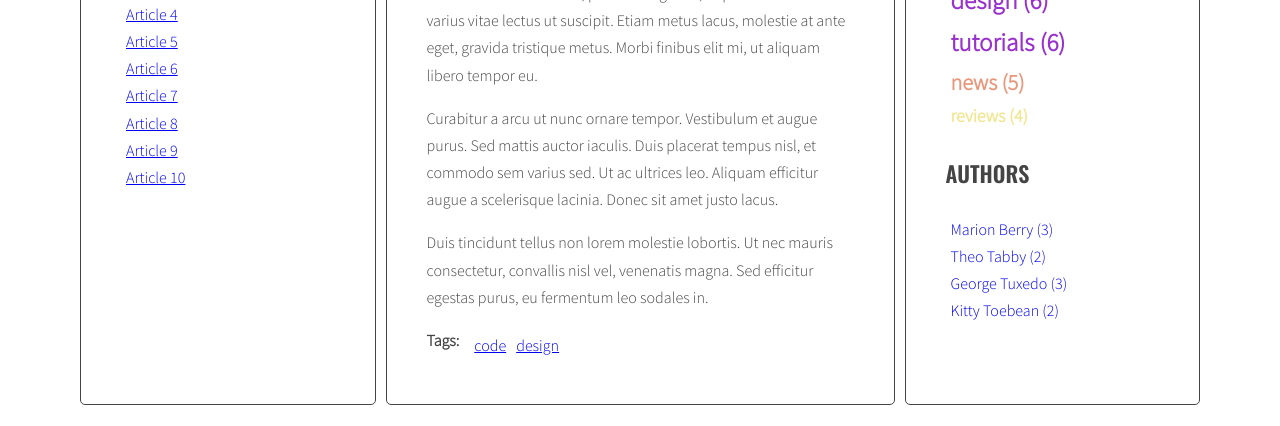
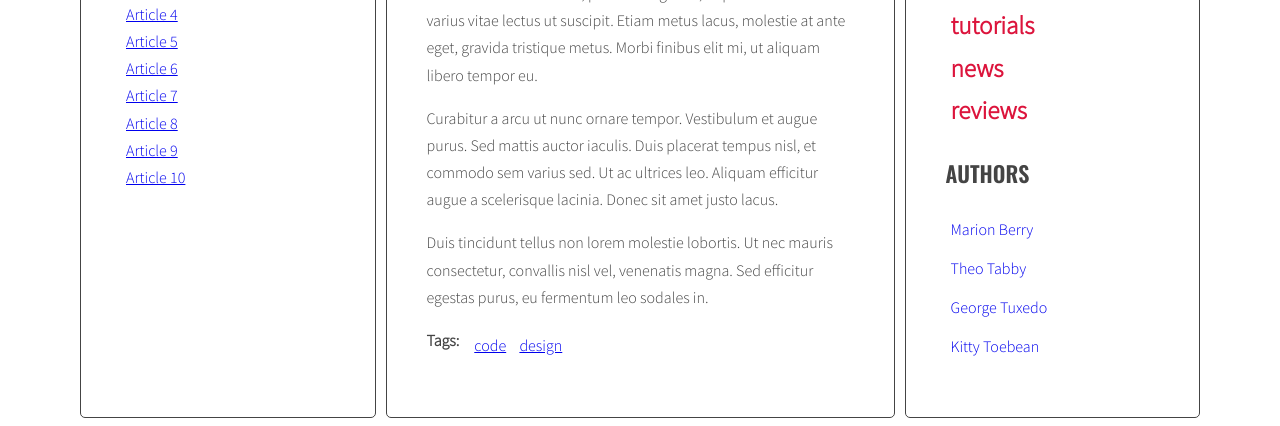
Before and after one commit to KamilaKodilla/javascript-blog, a website: page index.html in a window 1280 px wide. Shown: the part 444-870 px from the top of the page. Drawn offline with nearby package versions, Linux system fonts and the light colour scheme.

Commit message:
Add handlebars

```diff
--- a/index.html
+++ b/index.html
@@ -180,17 +180,40 @@
                 <aside class="sidebar">
                   <h2 class="section-title">Tags</h2>
                   <ul class="list tags">
-
                   </ul>
                   <h2 class="section-title">Authors</h2>
                   <ul class="list authors">
-
                   </ul>
                 </aside>
               </main>
             </div>
           </div>
 
+          <script id="template-article-link" type="text/x-handlebars-template">
+            <li><a href="#{{ id }}"><span>{{ title }}</span></a></li>
+          </script>
+
+          <script id="template-tag-link" type="text/x-handlebars-template">
+            <li><a href="#tag-{{ id }}"><span>{{ title }}</span></a></li>
+          </script>
+
+          <script id="template-author-link" type="text/x-handlebars-template">
+            <a href="#author-{{ id }}"><span>{{ title }}</span></a>
+          </script>
+
+          <script id="template-tag-cloud-link" type="text/x-handlebars-template">
+            {{#each tags}}
+            <li><a href="#tag-{{ tag }}" class="{{className}}">{{ tag }}</a></li>
+            {{/each}}
+          </script>
+
+          <script id="template-author-cloud-link" type="text/x-handlebars-template">
+            {{#each authors}}
+            <li><a href="#author-{{ author }}">{{ author }}</a></li>
+            {{/each}}
+          </script>
+
+          <script src="https://cdnjs.cloudflare.com/ajax/libs/handlebars.js/4.1.0/handlebars.min.js"></script>
           <script src="js/script.js"></script>
     </body>
 </html>
--- a/js/script.js
+++ b/js/script.js
@@ -1,8 +1,12 @@
 'use strict';
 {
-  //const templates = {
-    //articleLink: Handlebars.compile(document.querySelector('#template-article-link').innerHTML)
-  //}
+  const templates = {
+  articleLink: Handlebars.compile(document.querySelector('#template-article-link').innerHTML),
+  tagLink: Handlebars.compile(document.querySelector('#template-tag-link').innerHTML),
+  authorLink: Handlebars.compile(document.querySelector('#template-author-link').innerHTML),
+  tagCloudLink: Handlebars.compile(document.querySelector('#template-tag-cloud-link').innerHTML),
+  authorCloudLink: Handlebars.compile(document.querySelector('#template-author-cloud-link').innerHTML)
+  }
 
   const titleClickHandler = function(event){
     event.preventDefault();
@@ -79,10 +83,11 @@
       const articleTitle = article.querySelector(optTitleSelector).innerHTML;
 
       /* create HTML of the link */
-      const linkHTML = '<li><a href="#' + articleId + '"><span>' + articleTitle + '</span></a></li>';
-      //const linkHTMLData = {id: articleId, title: articleTitle};
-      //const linkHTML = templates.articleLink(linkHTMLData);
+    //  const linkHTML = '<li><a href="#' + articleId + '"><span>' + articleTitle + '</span></a></li>';
+      const linkHTMLData = {id: articleId, title: articleTitle};
+      const linkHTML = templates.articleLink(linkHTMLData);
 
+      console.log(linkHTML);
       /* insert link into titleList */
 
       html = html + linkHTML;
@@ -139,7 +144,10 @@
       for(let tag of articleTagsArray){
         console.log(tag);
         /* generate HTML of the link */
-        const linkHTML = '<li><a href="#tag-' + tag + '"<span>' + tag + '</span></a></li>';
+        //const linkHTML = '<li><a href="#tag-' + tag + '"<span>' + tag + '</span></a></li>';
+        const linkHTMLData = {id: tag, title: tag};
+        const linkHTML = templates.tagLink(linkHTMLData);
+
         /* add generated code to html variable */
         html = html + linkHTML;
 
@@ -162,23 +170,31 @@
     const tagList = document.querySelector('.tags');
 
     const tagsParams = calculateTagsParams(allTags);
-    console.log('tagsParams:', tagsParams)
+
 
     /* [NEW] create variable for all links HTML code */
-    let allTagsHTML = '';
+    // allTagsHTML = ' ';
+    let allTagsData = {tags: []};
 
     /* [NEW] START LOOP: for each tag in allTags: */
     for(let tag in allTags){
       /* [NEW] generate code of a link and add it to allTagsHTML */
-      allTagsHTML += '<a href="#tag-' + tag + '">' + tag + ' (' + allTags[tag] + ') ' + '</a>';
-      const tagLinkHTML = '<li><a class="' + calculateTagClass(allTags[tag], tagsParams) + '" href="#tag-' + tag + '">' + tag + '</a></li>' + ' ';
-      console.log('tagLinkHTML:', tagLinkHTML);
+     // allTagsHTML += '<a href="#tag-' + tag + '">' + tag + ' (' + allTags[tag] + ') ' + '</a>';
+     // const tagLinkHTML = '<li><a class="' + calculateTagClass(allTags[tag], tagsParams) + '" href="#tag-' + tag + '">' + tag + '</a></li>' + ' ';
+     // console.log('tagLinkHTML:', tagLinkHTML);
+
+      allTagsData.tags.push({
+        tag: tag,
+        count: allTags[tag],
+        className: calculateTagClass(allTags[tag], tagsParams)
+      });
 
       /* [NEW] END LOOP: for each tag in allTags: */
       }
     /*[NEW] add HTML from allTagsHTML to tagList */
-    tagList.innerHTML = allTagsHTML;
-
+    //tagList.innerHTML = allTagsHTML;
+    tagList.innerHTML = templates.tagCloudLink(allTagsData);
+    console.log(allTagsData);
   }
 
   generateTags();
@@ -264,11 +280,14 @@
       let html = '';
       /* get authors from data-author attribute */
       const author = article.getAttribute('data-author');
+
       /* generate HTML of the link */
-      const authorHTML = '<a href="#author-' + author + '"<span>' + author + '</span></a>';
+      //const authorHTML = '<a href="#author-' + author + '"<span>' + author + '</span></a>';
+      const linkHTMLData = {id: author, title: author};
+      const linkHTML = templates.authorLink(linkHTMLData);
 
      /* add generated code to html variable */
-      html = html + authorHTML;
+      html = html + linkHTML;
 
       /* [NEW] check if this link is NOT already in allAuthors */
       if(!allAuthors[author]) {
@@ -287,18 +306,26 @@
     const authorList = document.querySelector('.authors');
 
     /* [NEW] create variable for all links HTML code */
-    let allAuthorsHTML = '';
-
+    //let allAuthorsHTML = '';
+    let allAuthorsData = {authors: []};
+    console.log(allAuthorsData);
     /* [NEW] START LOOP: for each author in allAuthors: */
     for(let author in allAuthors){
     /* [NEW] generate code of a link and add it to allAuthorsHTML */
-     allAuthorsHTML += '<a href="#author-' + author + '">' + author + ' (' + allAuthors[author] + ')' + '</a>';
+     //allAuthorsHTML += '<a href="#author-' + author + '">' + author + ' (' + allAuthors[author] + ')' + '</a>';
+
+     allAuthorsData.authors.push({
+      author: author,
+      count: allAuthors[author],
+    });
+
     /* [NEW] END LOOP: for each author in allAuthors: */
    }
 
     /*[NEW] add HTML from allAuthorsHTML to authorList */
-  authorList.innerHTML = allAuthorsHTML;
-  }
+    //authorList.innerHTML = allAuthorsHTML;
+    authorList.innerHTML = templates.authorCloudLink(allAuthorsData);
+}
 
   generateAuthors();
 
--- a/sass/style.scss
+++ b/sass/style.scss
@@ -111,7 +111,7 @@ body {
     text-decoration: none;
   }
   a:first-of-type {
-    font-size: 35px;
+    font-size: 25px;
     color: crimson;
     font-weight: bold;
   }
```
Also changed, not shown: css/style.css.
